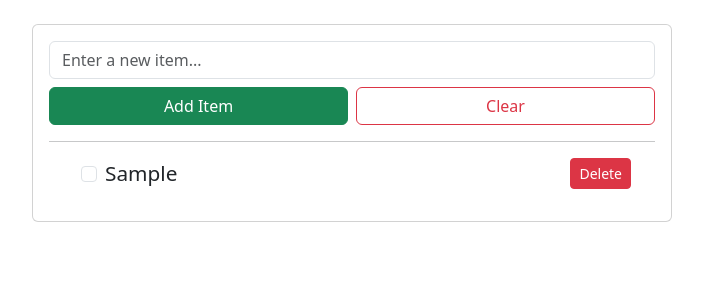
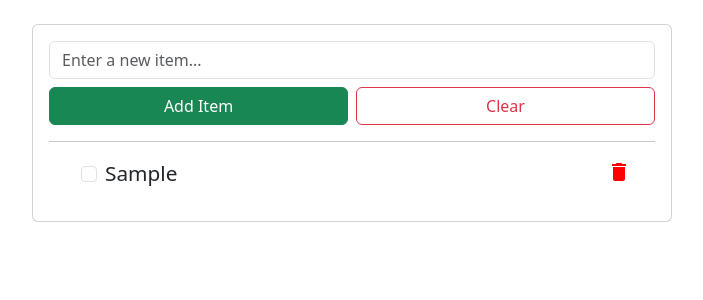
Before and after one commit to VivekP97/Todo-App, a React (Create React App) app: page / in a window 1280 px wide. Both pictures are taken after typing "Sample" into the empty fields and a click on the button "Add Item". Shown: the top 300 px of the page, without its empty margins (288-991 px from the left). Built offline with nearby package versions, Linux system fonts and the light colour scheme.

Commit message:
use an icon instead of a Delete button for list items

```diff
--- a/package.json
+++ b/package.json
@@ -12,6 +12,7 @@
     "bootstrap": "^5.3.3",
     "react": "19.0.0",
     "react-dom": "19.0.0",
+    "react-icons": "^5.5.0",
     "react-scripts": "^5.0.1"
   },
   "browserslist": {
--- a/src/components/ListItem.js
+++ b/src/components/ListItem.js
@@ -1,5 +1,6 @@
 import { useState } from "react";
 import "../styles/main.css";
+import { MdDelete } from "react-icons/md";
 
 export default function ListItem({ itemInfo, itemIndex, handleDeleteItem, handleCheckboxToggle }) {
   return (
@@ -9,7 +10,9 @@ export default function ListItem({ itemInfo, itemIndex, handleDeleteItem, handle
       <label className="list-item flex-grow-1" htmlFor={`li-checkbox-${itemInfo.id}`}>{itemInfo.title}</label>
 
       {/* Button to delete an item */}
-      <button className="btn btn-danger btn-sm ms-auto me-4 align-self-start" onClick={() => {handleDeleteItem(itemInfo.id)}}>Delete</button>
+      <div className="ms-auto me-4">
+        <MdDelete className="delete-icon" onClick={() => {handleDeleteItem(itemInfo.id)}}/>
+      </div>
     </li>
   );
 }
--- a/src/styles/main.css
+++ b/src/styles/main.css
@@ -14,4 +14,10 @@ body {
 .li-checkbox:checked {
     background-color: #198754;
 }
+
+.delete-icon {
+    font-size: 1.5em;
+    color: red;
+    cursor: pointer;
+}
 /* ---------------------------------- */
```
Also changed, not shown: 1 other file (tests, documents, lock files or other folders).
